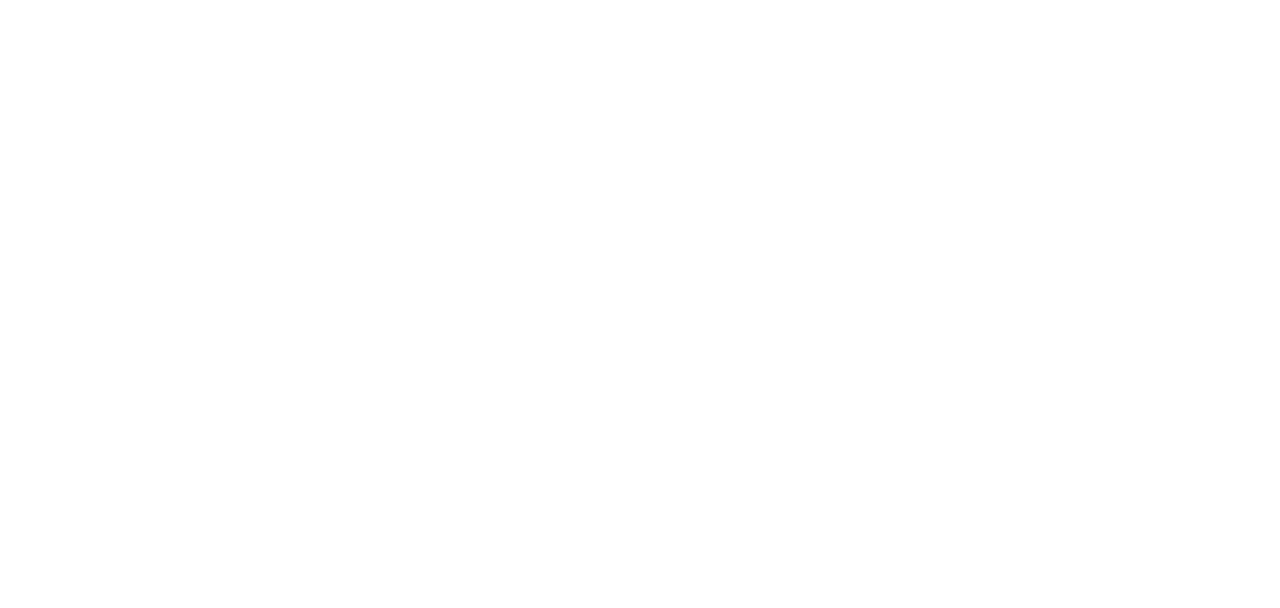
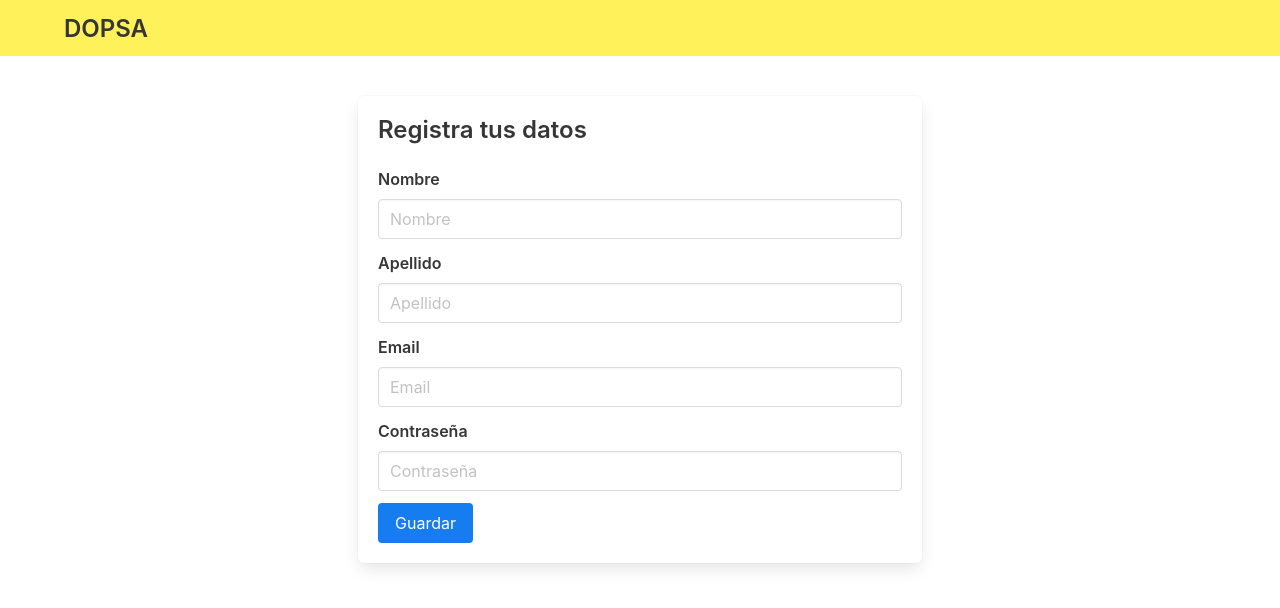
Before and after one commit to g4br13lg4l4n/dopsa-page, a Vue app: page /register in a window 1280 px wide. Shown: the top 608 px of the page. Built offline with nearby package versions, Linux system fonts and the light colour scheme.

Commit message:
add form login and register

```diff
--- a/src/view/pages/login.vue
+++ b/src/view/pages/login.vue
@@ -0,0 +1,46 @@
+<template>
+  <section>
+
+    <header class="header">
+      <div class="container">
+        <div class="columns is-gapless is-multiline is-mobile margin">
+          <div class="column">
+            <router-link :to="{ name: 'Home' }"><h1 class="title is-4">DOPSA</h1></router-link>
+          </div>
+        </div>
+      </div>
+    </header>
+
+
+    <div class="container">
+      <div class="columns is-mobile is-centered">
+        <div class="column is-half">
+
+          <div class="box">
+            <h2 class="title is-4">Ingresar</h2>
+            <form>
+              <b-field label="Email">
+                <b-input placeholder="Email" type="email"></b-input>
+              </b-field>
+              <b-field label="Contraseña">
+                <b-input placeholder="Contraseña"></b-input>
+              </b-field>
+              <a class="button is-info">Ingresar</a>
+            </form>
+          </div>
+
+        </div>
+      </div>
+    </div>
+  </section>
+</template>
+<style scoped>
+  .header {
+    background-color: #fff159;
+    height: 56px;
+    margin-bottom: 40px;
+  }
+  .margin {
+    padding-top: 15px;
+  }
+</style>
--- a/src/view/pages/register.vue
+++ b/src/view/pages/register.vue
@@ -0,0 +1,51 @@
+<template>
+  <section>
+    <header class="header">
+      <div class="container">
+        <div class="columns is-gapless is-multiline is-mobile margin">
+          <div class="column">
+            <router-link :to="{ name: 'Home' }"><h1 class="title is-4">DOPSA</h1></router-link>
+          </div>
+        </div>
+      </div>
+    </header>
+
+    <div class="container">
+      <div class="columns is-mobile is-centered">
+        <div class="column is-half">
+
+          <div class="box">
+            <h2 class="title is-4">Registra tus datos</h2>
+            <form>
+              <b-field label="Nombre">
+                <b-input placeholder="Nombre"></b-input>
+              </b-field>
+              <b-field label="Apellido">
+                <b-input placeholder="Apellido"></b-input>
+              </b-field>
+              <b-field label="Email">
+                <b-input placeholder="Email" type="email"></b-input>
+              </b-field>
+              <b-field label="Contraseña">
+                <b-input placeholder="Contraseña"></b-input>
+              </b-field>
+              <a class="button is-info">Guardar</a>
+            </form>
+          </div>
+
+        </div>
+      </div>
+    </div>
+  </section>
+</template>
+
+<style scoped>
+  .header {
+    background-color: #fff159;
+    height: 56px;
+    margin-bottom: 40px;
+  }
+  .margin {
+    padding-top: 15px;
+  }
+</style>
```
Also changed, not shown: src/router/index.js (+6 -6 lines).
